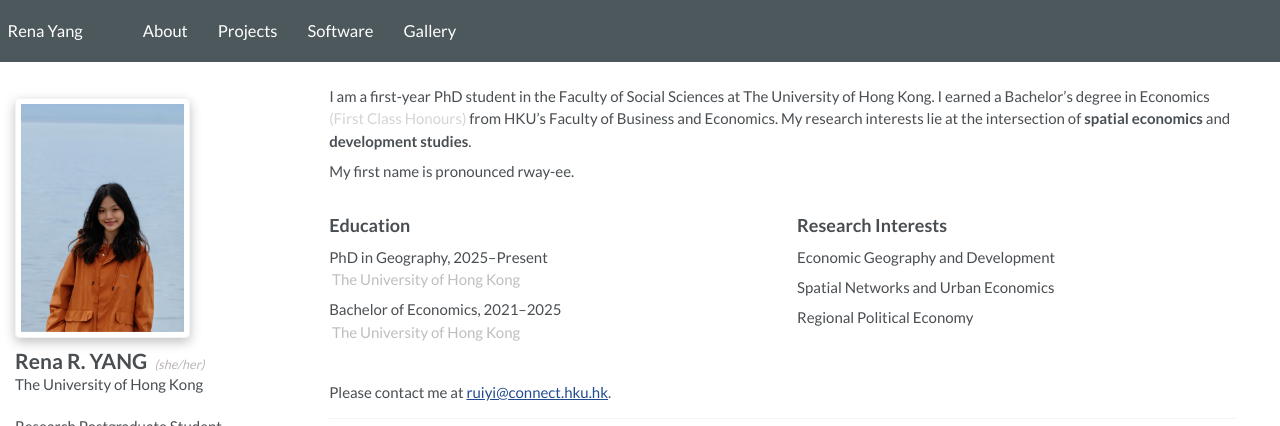
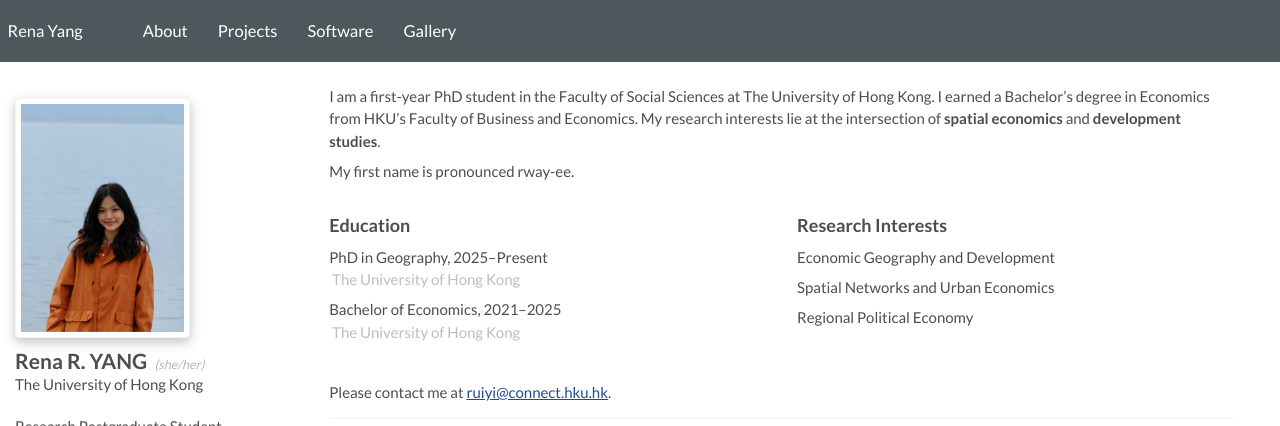
Before and after one commit to ruiyi-yang/ruiyi-yang.github.io, a Jekyll site: the page built from _pages/about.md, in a window 1280 px wide, cut to the strip 0-426 px from the top of the page. Built offline with Jekyll 4.4.1, drawn with Linux system fonts in a browser that asks for light colours.

Commit message:
Update about.md

```diff
--- a/_pages/about.md
+++ b/_pages/about.md
@@ -17,7 +17,7 @@
 
 <span class='anchor' id='about-me'></span>
 
-I am a first-year PhD student in the Faculty of Social Sciences at The University of Hong Kong. I earned a Bachelor’s degree in Economics <span style="color:#d5d4d4;">(First Class Honours)</span> from HKU’s Faculty of Business and Economics. My research interests lie at the intersection of **spatial economics** and **development studies**.
+I am a first-year PhD student in the Faculty of Social Sciences at The University of Hong Kong. I earned a Bachelor’s degree in Economics from HKU’s Faculty of Business and Economics. My research interests lie at the intersection of **spatial economics** and **development studies**.
 
 
 My first name is pronounced rway-ee.
```
